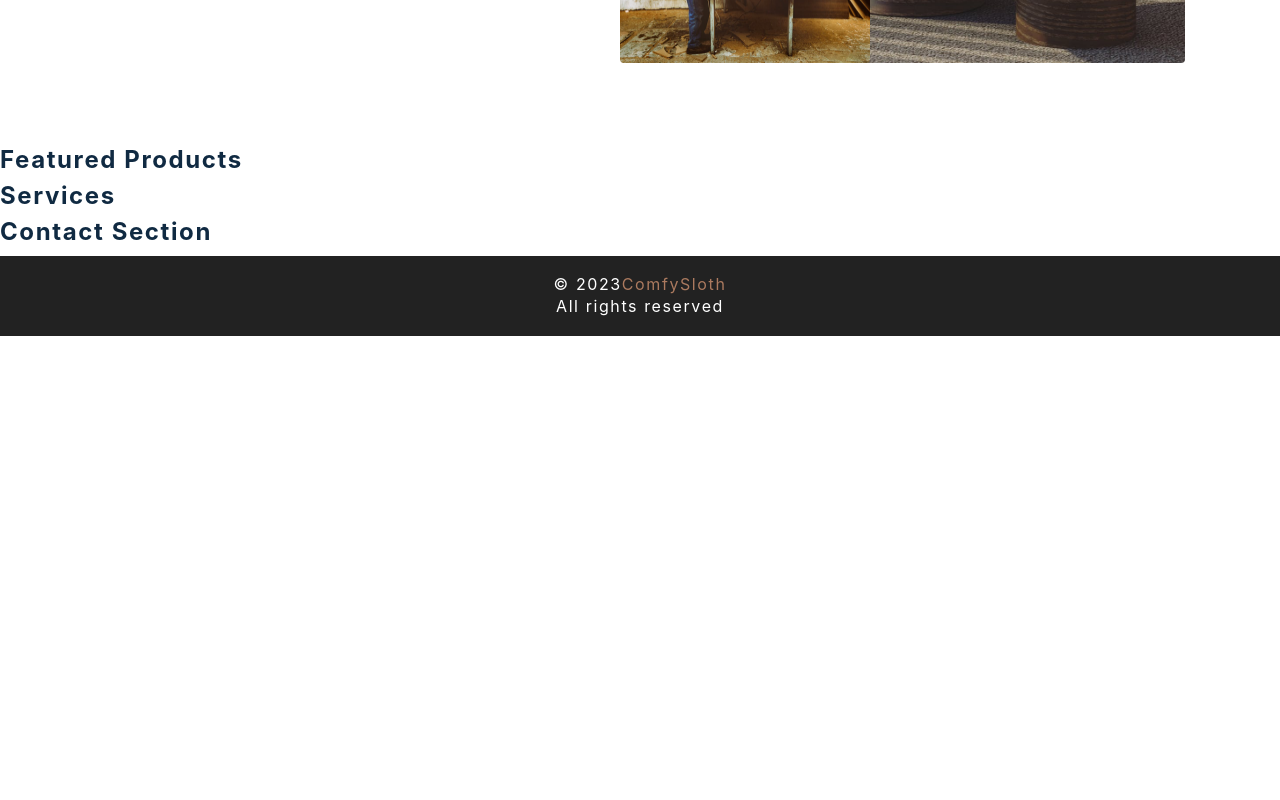
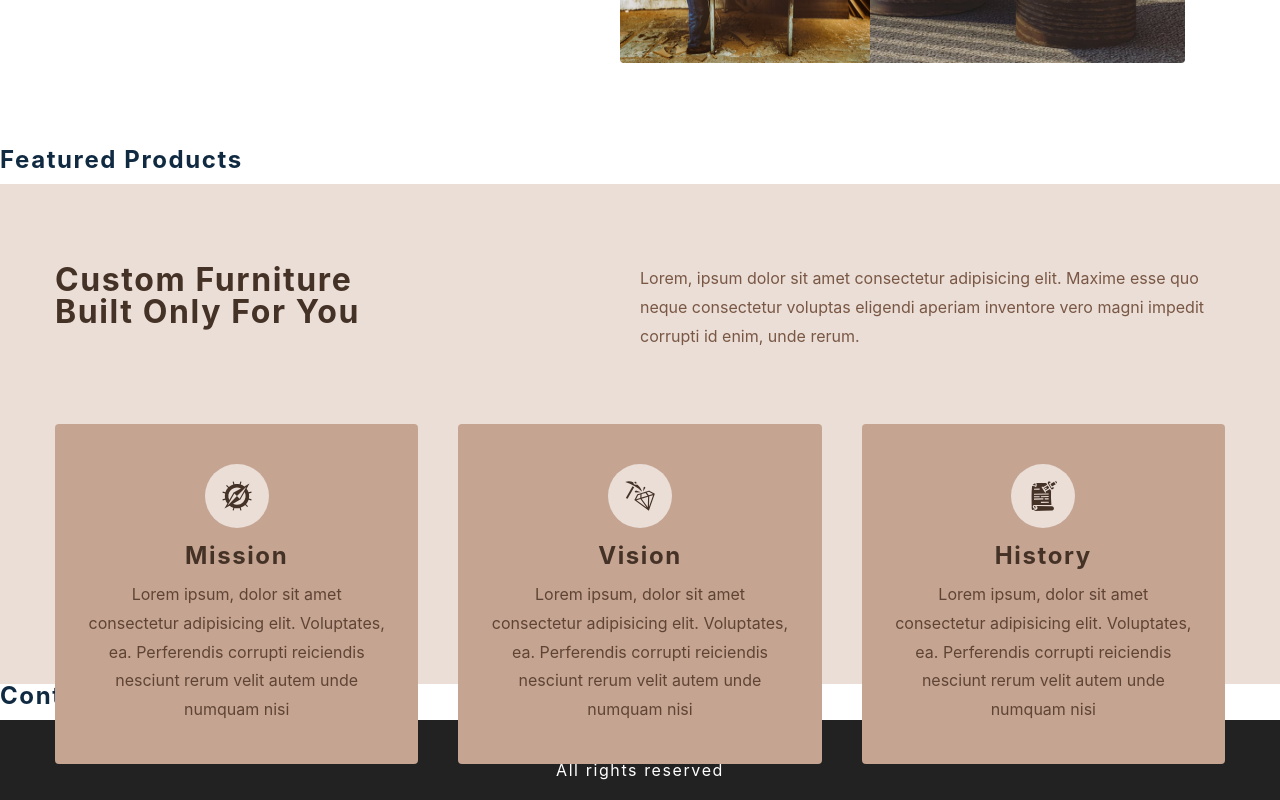
Before and after one commit to PeterAdedokun1/comfy-Sloth, a React (Create React App) app: page / in a window 1280 px wide. Shown: the part 652-1452 px from the top of the page. Before the commit the page ends 988 px from the top, so only its background shows below. Built offline with nearby package versions, Linux system fonts and the light colour scheme.

Commit message:
home service section

```diff
--- a/src/components/Services.js
+++ b/src/components/Services.js
@@ -3,7 +3,30 @@ import styled from 'styled-components'
 import { services } from '../utils/constants'
 
 const Services = () => {
-  return <h4>services </h4>
+  return (
+    <Wrapper>
+      <div className="section-center">
+        <article className="header">
+          <h3>
+            custom furniture <br />
+            built only for you
+          </h3>
+          <p>Lorem, ipsum dolor sit amet consectetur adipisicing elit. Maxime esse quo neque consectetur voluptas eligendi aperiam inventore vero magni impedit corrupti id enim, unde rerum.</p>
+        </article>
+        <div className="services-center">
+          {
+            services.map((service) => (
+              <article key={service.id} className='service'>
+                <span className='icon'>{service.icon}</span>
+                <h4>{service.title}</h4>
+                <p>{service.text }</p>
+              </article>
+            ))
+          }
+        </div>
+      </div>
+    </Wrapper>
+  );
 }
 
 const Wrapper = styled.section`
```
